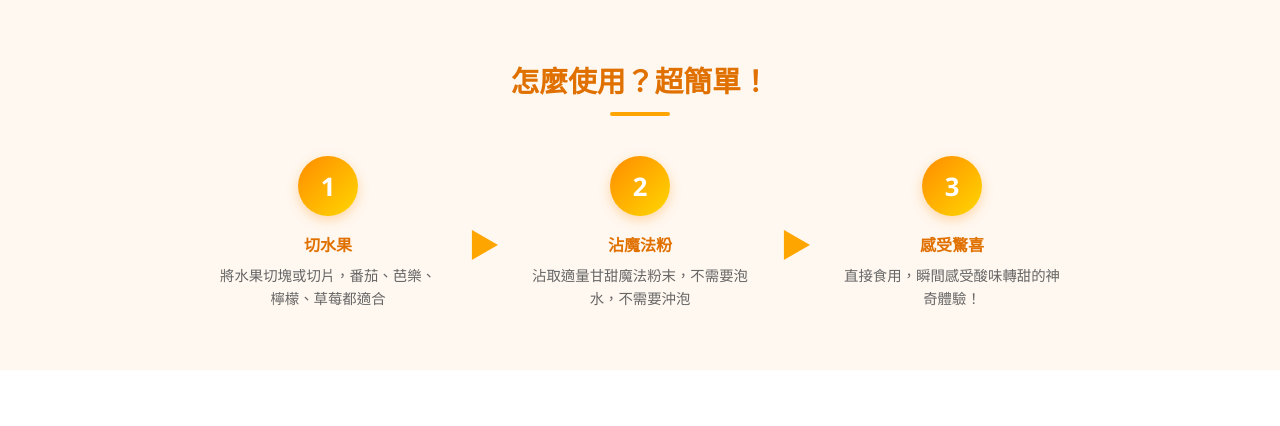
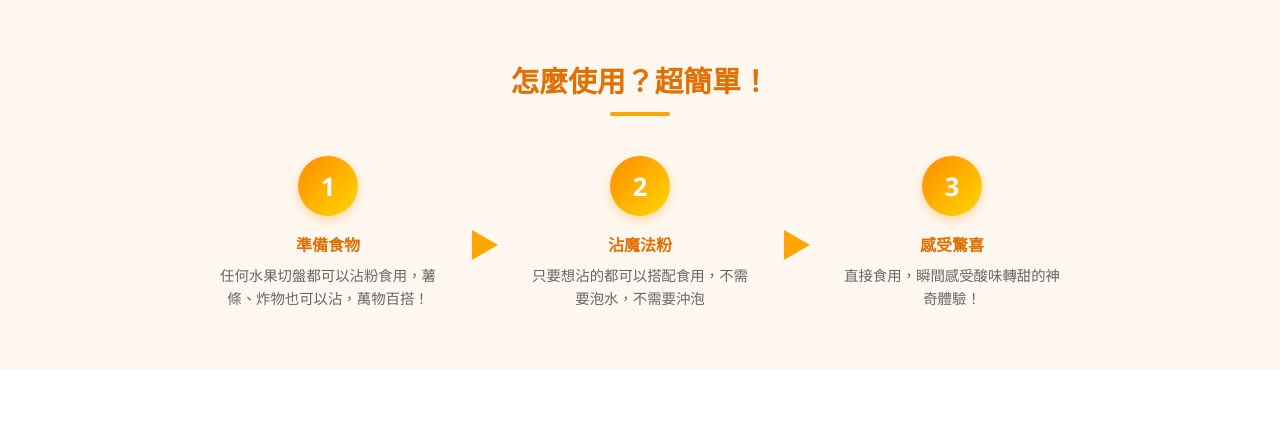
Before and after one commit to eye23chen/sweet-magic-order, a Flask app: page / in a window 1280 px wide. Shown: the part 2187-2613 px from the top of the page. Run offline with Flask 3, Linux system fonts and the light colour scheme.

Commit message:
Update: how-to-use steps content

```diff
--- a/templates/index.html
+++ b/templates/index.html
@@ -264,14 +264,14 @@
     <div class="steps">
       <div class="step">
         <div class="step-num">1</div>
-        <h3>切水果</h3>
-        <p>將水果切塊或切片，番茄、芭樂、檸檬、草莓都適合</p>
+        <h3>準備食物</h3>
+        <p>任何水果切盤都可以沾粉食用，薯條、炸物也可以沾，萬物百搭！</p>
       </div>
       <div class="step-arrow">▶</div>
       <div class="step">
         <div class="step-num">2</div>
         <h3>沾魔法粉</h3>
-        <p>沾取適量甘甜魔法粉末，不需要泡水，不需要沖泡</p>
+        <p>只要想沾的都可以搭配食用，不需要泡水，不需要沖泡</p>
       </div>
       <div class="step-arrow">▶</div>
       <div class="step">
```
